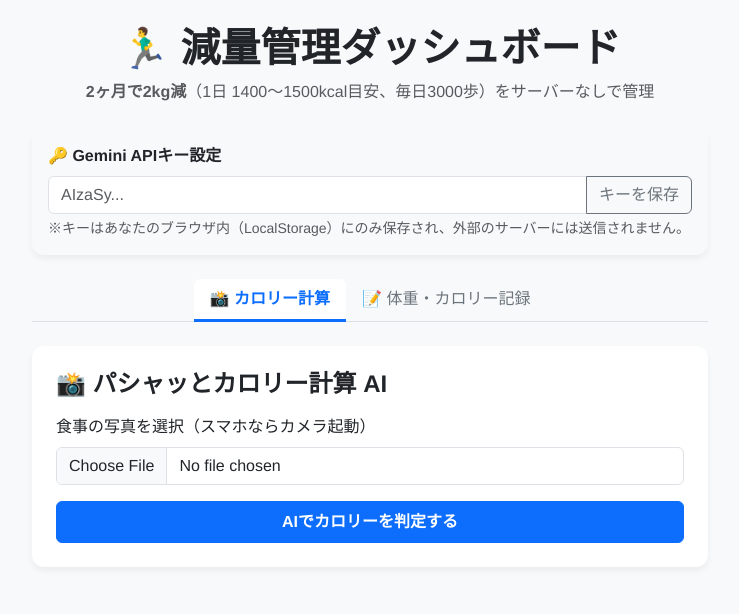
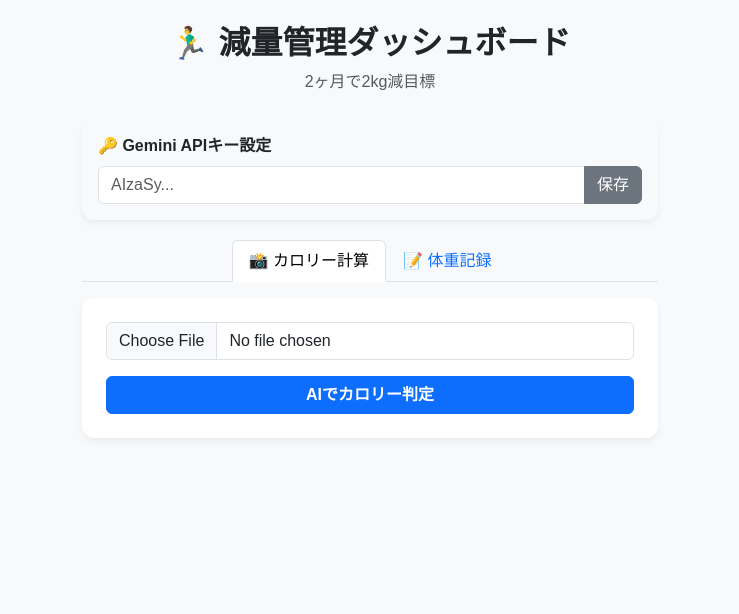
Before and after one commit to shige201906428/my-diet-app, a plain HTML site: page index.html in a window 1280 px wide. Shown: the whole page, without its empty margins (270-1009 px from the left). Drawn offline with nearby package versions, Linux system fonts and the light colour scheme.

Commit message:
Update index.html

```diff
--- a/index.html
+++ b/index.html
@@ -3,79 +3,56 @@
 <head>
     <meta charset="UTF-8">
     <meta name="viewport" content="width=device-width, initial-scale=1.0">
-    <title>減量管理ダッシュボード (HTML完全版)</title>
+    <title>減量管理ダッシュボード</title>
     <link href="https://cdn.jsdelivr.net/npm/bootstrap@5.3.0/dist/css/bootstrap.min.css" rel="stylesheet">
     <script src="https://cdn.jsdelivr.net/npm/chart.js"></script>
     <style>
-        body { background-color: #f8f9fa; font-family: 'Helvetica Neue', Arial, sans-serif; }
-        .card { border-radius: 12px; box-shadow: 0 4px 6px rgba(0,0,0,0.05); border: none; margin-bottom: 20px; }
-        .nav-tabs .nav-link { border: none; color: #6c757d; }
-        .nav-tabs .nav-link.active { border-bottom: 3px solid #0d6efd; color: #0d6efd; font-weight: bold; }
+        body { background-color: #f8f9fa; font-family: sans-serif; }
+        .card { border-radius: 12px; border: none; margin-bottom: 20px; box-shadow: 0 4px 6px rgba(0,0,0,0.05); }
     </style>
 </head>
 <body>
-
-<div class="container py-4" style="max-width: 700px;">
+<div class="container py-4" style="max-width: 600px;">
     <div class="text-center mb-4">
-        <h1 class="fw-bold">🏃‍♂️ 減量管理ダッシュボード</h1>
-        <p class="text-muted"><strong>2ヶ月で2kg減</strong>（1日 1400〜1500kcal目安、毎日3000歩）をサーバーなしで管理</p>
+        <h2 class="fw-bold">🏃‍♂️ 減量管理ダッシュボード</h2>
+        <p class="text-muted">2ヶ月で2kg減目標</p>
     </div>
 
-    <div class="card p-3 mb-4 bg-light">
-        <label for="apiKey" class="form-label fw-bold">🔑 Gemini APIキー設定</label>
+    <div class="card p-3 bg-light">
+        <label class="form-label fw-bold">🔑 Gemini APIキー設定</label>
         <div class="input-group">
             <input type="password" id="apiKey" class="form-control" placeholder="AIzaSy...">
-            <button class="btn btn-outline-secondary" type="button" onclick="saveApiKey()">キーを保存</button>
+            <button class="btn btn-secondary" type="button" onclick="saveApiKey()">保存</button>
         </div>
-        <small class="text-muted mt-1">※キーはあなたのブラウザ内（LocalStorage）にのみ保存され、外部のサーバーには送信されません。</small>
     </div>
 
-    <ul class="nav nav-tabs justify-content-center mb-4" id="myTab" role="tablist">
-        <li class="nav-item"><button class="nav-link active" id="calc-tab" data-bs-toggle="tab" data-bs-target="#calc-content" type="button">📸 カロリー計算</button></li>
-        <li class="nav-item"><button class="nav-link" id="record-tab" data-bs-toggle="tab" data-bs-target="#record-content" type="button">📝 体重・カロリー記録</button></li>
+    <ul class="nav nav-tabs justify-content-center my-3" id="myTab" role="tablist">
+        <li class="nav-item"><button class="nav-link active" data-bs-toggle="tab" data-bs-target="#t1" type="button">📸 カロリー計算</button></li>
+        <li class="nav-item"><button class="nav-link" data-bs-toggle="tab" data-bs-target="#t2" type="button">📝 体重記録</button></li>
     </ul>
 
-    <div class="tab-content" id="myTabContent">
-        <div class="tab-pane fade show active" id="calc-content" role="tabpanel">
+    <div class="tab-content">
+        <div class="tab-pane fade show active" id="t1" role="tabpanel">
             <div class="card p-4">
-                <h4 class="fw-bold mb-3">📸 パシャッとカロリー計算 AI</h4>
-                <div class="mb-3">
-                    <label class="form-label">食事の写真を選択（スマホならカメラ起動）</label>
-                    <input type="file" id="imageInput" class="form-control" accept="image/*">
-                </div>
-                <button class="btn btn-primary w-100 fw-bold py-2" type="button" onclick="analyzeImage()">AIでカロリーを判定する</button>
-                <div id="loading" class="text-center my-3 d-none">🧙‍♂️ AIが画像から解析中...しばらくお待ちください...</div>
-                <div id="aiResult" class="mt-4 p-3 bg-white border rounded d-none" style="white-space: pre-wrap; font-family: inherit;"></div>
+                <input type="file" id="imageInput" class="form-control mb-3" accept="image/*">
+                <button class="btn btn-primary w-100 fw-bold" type="button" onclick="analyzeImage()">AIでカロリー判定</button>
+                <div id="loading" class="text-center my-3 d-none">🧙‍♂️ AI解析中...</div>
+                <div id="aiResult" class="mt-3 p-3 bg-white border rounded d-none" style="white-space: pre-wrap;"></div>
             </div>
         </div>
 
-        <div class="tab-pane fade" id="record-content" role="tabpanel">
+        <div class="tab-pane fade" id="t2" role="tabpanel">
             <div class="card p-4">
-                <h4 class="fw-bold mb-3">✍️ 今日のデータを入力する</h4>
-                <div class="row g-3 mb-3">
-                    <div class="col-6">
-                        <label class="form-label">日付</label>
-                        <input type="date" id="logDate" class="form-control">
-                    </div>
-                    <div class="col-6">
-                        <label class="form-label">体重 (kg)</label>
-                        <input type="number" id="logWeight" class="form-control" step="0.1" value="65.0">
-                    </div>
-                    <div class="col-6">
-                        <label class="form-label">合計カロリー (kcal)</label>
-                        <input type="number" id="logCalorie" class="form-control" step="50" value="1500">
-                    </div>
-                    <div class="col-6">
-                        <label class="form-label">メモ</label>
-                        <input type="text" id="logMemo" class="form-control" placeholder="例: カレー、ゆで卵">
-                    </div>
+                <div class="row g-2 mb-3">
+                    <div class="col-6"><label class="form-label">日付</label><input type="date" id="logDate" class="form-control"></div>
+                    <div class="col-6"><label class="form-label">体重 (kg)</label><input type="number" id="logWeight" class="form-control" step="0.1" value="65.0"></div>
+                    <div class="col-6"><label class="form-label">カロリー (kcal)</label><input type="number" id="logCalorie" class="form-control" step="50" value="1500"></div>
+                    <div class="col-6"><label class="form-label">メモ</label><input type="text" id="logMemo" class="form-control" placeholder="ゆで卵など"></div>
                 </div>
-                <button class="btn btn-success w-100 fw-bold" type="button" onclick="saveData()">データを記録・更新</button>
+                <button class="btn btn-success w-100 fw-bold" type="button" onclick="saveData()">データを記録</button>
             </div>
-
             <div class="card p-4">
-                <h4 class="fw-bold mb-3">📈 体重＆カロリー推移</h4>
-                <canvas id="weightChart" class="mb-4"></canvas>
+                <canvas id="weightChart" class="mb-3"></canvas>
                 <canvas id="calorieChart"></canvas>
             </div>
         </div>
@@ -84,33 +61,23 @@
 
 <script src="https://cdn.jsdelivr.net/npm/bootstrap@5.3.0/dist/js/bootstrap.bundle.min.js"></script>
 <script>
-    // 変数の初期化
     let healthData = JSON.parse(localStorage.getItem('health_data')) || {};
-    let weightChart = null;
-    let calorieChart = null;
+    let weightChart = null, calorieChart = null;
 
-    // 1. ページ読み込み時の初期表示設定
-    window.addEventListener('DOMContentLoaded', () => {
+    window.onload = function() {
         document.getElementById('logDate').valueAsDate = new Date();
-        const savedKey = localStorage.getItem('gemini_api_key');
-        if (savedKey) {
-            document.getElementById('apiKey').value = savedKey;
-        }
+        document.getElementById('apiKey').value = localStorage.getItem('gemini_api_key') || '';
         updateCharts();
-    });
+    };
 
-    // 2. APIキーをブラウザに保存する関数
     function saveApiKey() {
-        const keyVal = document.getElementById('apiKey').value.trim();
-        localStorage.setItem('gemini_api_key', keyVal);
-        alert('APIキーをブラウザに保存しました！');
+        localStorage.setItem('gemini_api_key', document.getElementById('apiKey').value.trim());
+        alert('APIキーを保存しました！');
     }
 
-    // 3. 体重とカロリーデータを保存する関数
     function saveData() {
         const date = document.getElementById('logDate').value;
         if(!date) return alert('日付を選択してください');
-
         healthData[date] = {
             weight: parseFloat(document.getElementById('logWeight').value),
             calories: parseInt(document.getElementById('logCalorie').value),
@@ -121,41 +88,32 @@
         updateCharts();
     }
 
-    // 4. グラフを更新する関数
     function updateCharts() {
-        const sortedDates = Object.keys(healthData).sort();
-        const weights = sortedDates.map(d => healthData[d].weight);
-        const calories = sortedDates.map(d => healthData[d].calories);
+        const dates = Object.keys(healthData).sort();
+        const weights = dates.map(d => healthData[d].weight);
+        const calories = dates.map(d => healthData[d].calories);
 
         if(weightChart) weightChart.destroy();
         if(calorieChart) calorieChart.destroy();
 
-        const ctxWeight = document.getElementById('weightChart');
-        if (ctxWeight) {
-            weightChart = new Chart(ctxWeight, {
-                type: 'line',
-                data: { labels: sortedDates, datasets: [{ label: '体重 (kg)', data: weights, borderColor: '#0d6efd', tension: 0.1 }] }
+        if(document.getElementById('weightChart')) {
+            weightChart = new Chart(document.getElementById('weightChart'), {
+                type: 'line', data: { labels: dates, datasets: [{ label: '体重 (kg)', data: weights, borderColor: '#0d6efd' }] }
             });
         }
-
-        const ctxCalorie = document.getElementById('calorieChart');
-        if (ctxCalorie) {
-            calorieChart = new Chart(ctxCalorie, {
-                type: 'bar',
-                data: { labels: sortedDates, datasets: [{ label: '摂取カロリー (kcal)', data: calories, backgroundColor: '#198754' }] }
+        if(document.getElementById('calorieChart')) {
+            calorieChart = new Chart(document.getElementById('calorieChart'), {
+                type: 'bar', data: { labels: dates, datasets: [{ label: 'カロリー (kcal)', data: calories, backgroundColor: '#198754' }] }
             });
         }
     }
 
-    // 5. Gemini APIを使った画像判定の関数
     async function analyzeImage() {
         const key = localStorage.getItem('gemini_api_key');
-        if(!key) return alert('先にGemini APIキーを設定・保存してください。');
+        if(!key) return alert('先にAPIキーを保存してください。');
+        const fileInput = document.getElementById('imageInput');
+        if(fileInput.files.length === 0) return alert('写真を選択してください。');
 
-        const fileInput = document.getElementById('imageInput');
-        if(fileInput.files.length === 0) return alert('食事の写真を選択してください。');
-
-        const file = fileInput.files[0];
         document.getElementById('loading').classList.remove('d-none');
         document.getElementById('aiResult').classList.add('d-none');
 
@@ -163,15 +121,28 @@
         reader.onloadend = async () => {
             try {
                 const base64Data = reader.result.split(',')[1];
-                const prompt = "あなたは優秀な管理栄養士です。添付された食事画像から料理名、推定分量、カロリー目安、主な栄養素を識別し出力してください。また、ユーザーは2ヶ月で2kg減のダイエット中（目標1日1400-1500kcal、揚げ物NG）なので、よりヘルシーにするためのアドバイスを1言添えてください。";
-
                 const payload = {
-                    contents: [{
-                        parts: [
-                            { text: prompt },
-                            { inlineData: { mimeType: file.type, data: base64Data } }
-                        ]
-                    }]
+                    contents: [{ parts: [{ text: "優秀な管理栄養士として食事画像から料理名、分量、カロリー、栄養素を識別し出力してください。2ヶ月で2kg減のダイエット中（1日1400-1500kcal、揚げ物NG）なのでヘルシーにするアドバイスも1言添えて。" }, { inlineData: { mimeType: fileInput.files[0].type, data: base64Data } }] }]
                 };
-
-                const url = `https://generativelanguage.googleapis.com/v1beta/models/gemini-1.5-flash:generateContent?
+                const res = await fetch(`https://generativelanguage.googleapis.com/v1beta/models/gemini-1.5-flash:generateContent?key=${key}`, {
+                    method: 'POST', headers: { 'Content-Type': 'application/json' }, body: JSON.stringify(payload)
+                });
+                const result = await res.json();
+                if(result?.candidates?.[0]?.content?.parts?.[0]?.text) {
+                    document.getElementById('aiResult').innerText = result.candidates[0].content.parts[0].text;
+                    document.getElementById('aiResult').classList.remove('d-none');
+                } else {
+                    alert('お使いのAPIキーは期限切れ、または無効です。新しいキーを発行して保存し直してください。');
+                }
+            } catch (e) {
+                alert('通信エラーが発生しました。');
+                console.error(e);
+            } finally {
+                document.getElementById('loading').classList.add('d-none');
+            }
+        };
+        reader.readAsDataURL(fileInput.files[0]);
+    }
+</script>
+</body>
+</html>
```
